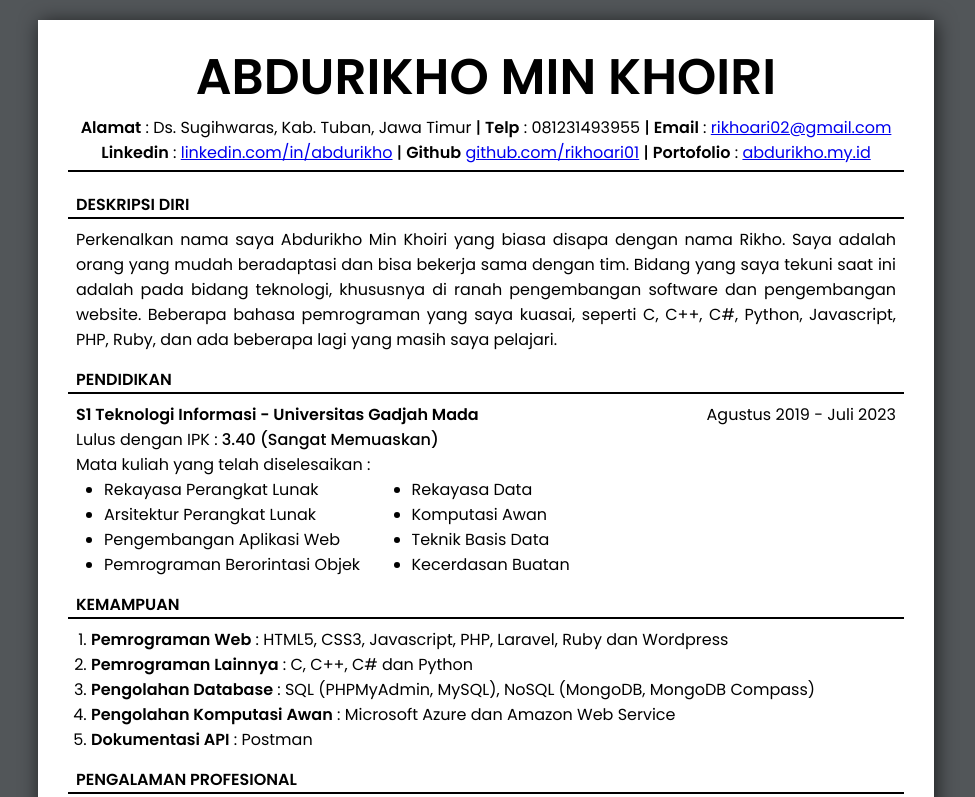
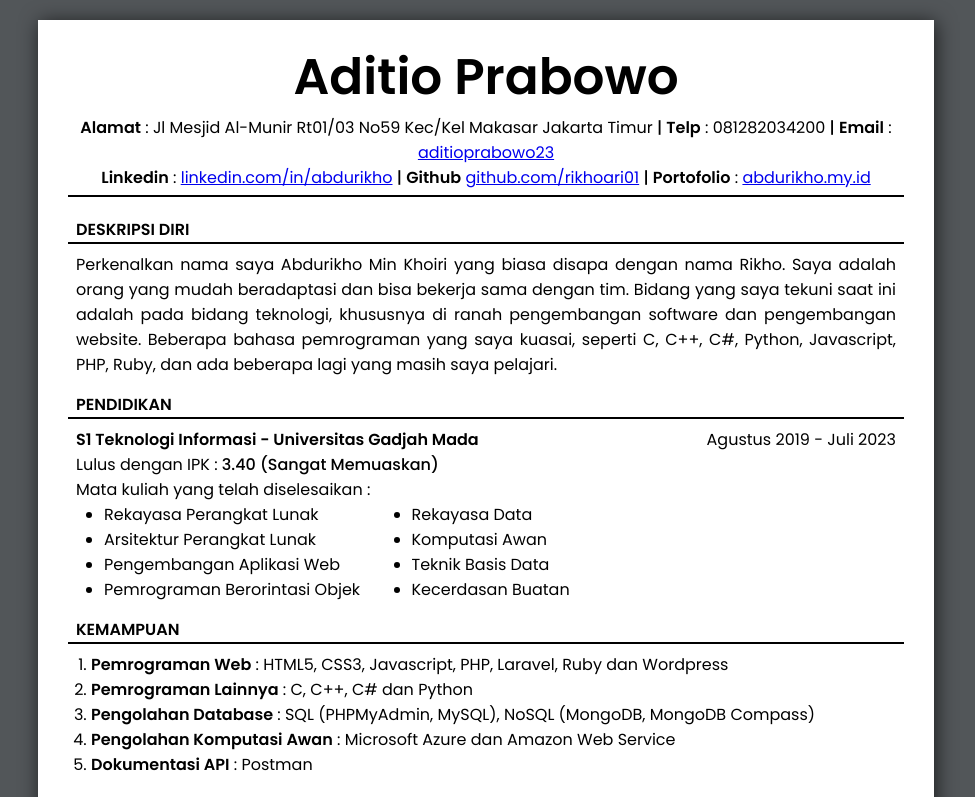
Before and after one commit to aditioprabowo23/aditioprabowo23.github.io, a plain HTML site: page index.html in a window 1280 px wide. Shown: the top 797 px of the page, without its empty margins (154-1129 px from the left). Drawn offline with Linux system fonts and the light colour scheme.

Commit message:
Update index.html

```diff
--- a/index.html
+++ b/index.html
@@ -11,13 +11,13 @@
 <body>
   <div class="paper-wrap">
     <section id="top" class="border-bottom margin-bottom">
-      <div class="name">ABDURIKHO MIN KHOIRI</div>
+      <div class="name">Aditio Prabowo</div>
       <div class="info">
-        <span class="text-bold">Alamat</span> : Ds. Sugihwaras, Kab. Tuban, Jawa Timur
+        <span class="text-bold">Alamat</span> : Jl Mesjid Al-Munir Rt01/03 No59 Kec/Kel Makasar Jakarta Timur
         <span class="text-semibold"> | </span>
-        <span class="text-bold">Telp</span> : 081231493955
+        <span class="text-bold">Telp</span> : 081282034200
         <span class="text-semibold"> | </span>
-        <span class="text-bold">Email</span> : <a target="_blank" href="mailto:rikhoari02@gmail.com">rikhoari02@gmail.com</a>
+        <span class="text-bold">Email</span> : <a target="_blank" href="mailto:aditioprabowo23@gmail.com">aditioprabowo23</a>
         <br>
         <span class="text-bold">Linkedin</span> : <a target="_blank" href="https://www.linkedin.com/in/abdurikho/">linkedin.com/in/abdurikho</a>
         <span class="text-semibold"> | </span>
```
